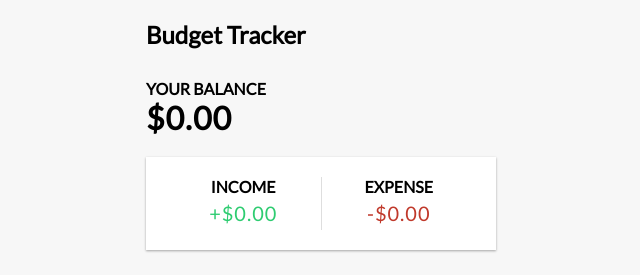
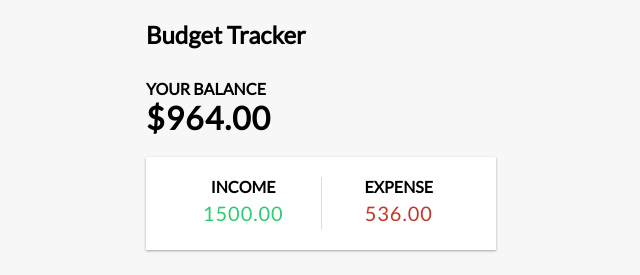
Before and after one commit to nazim806/finance-app, a React (Create React App) app in the folder personal-finance/: page / in a window 1280 px wide. Shown: the top 275 px of the page, without its empty margins (319-959 px from the left). Built offline with nearby package versions, Linux system fonts and the light colour scheme.

Commit message:
income, expense calculation

```diff
--- a/personal-finance/src/Components/Balance.js
+++ b/personal-finance/src/Components/Balance.js
@@ -1,10 +1,16 @@
-import React from "react";
+import React, { useContext } from "react";
+import { GlobalContext } from "../Context/GlobalState";
 
 export const Balance = () => {
+  const { transactions } = useContext(GlobalContext);
+
+  const amounts = transactions.map((transaction) => transaction.amount);
+  const total = amounts.reduce((acc, item) => (acc += item), 0).toFixed(2);
+
   return (
     <>
       <h4>Your Balance</h4>
-      <h1>$0.00</h1>
+      <h1>${total}</h1>
     </>
   );
 };
--- a/personal-finance/src/Components/DebitCredit.js
+++ b/personal-finance/src/Components/DebitCredit.js
@@ -1,15 +1,30 @@
-import React from "react";
+import React, { useContext } from "react";
+import { GlobalContext } from "../Context/GlobalState";
 
 export const DebitCredit = () => {
+  const { transactions } = useContext(GlobalContext);
+
+  const amounts = transactions.map((transaction) => transaction.amount);
+
+  const income = amounts
+    .filter((item) => item > 0)
+    .reduce((acc, item) => (acc += item), 0)
+    .toFixed(2);
+
+  const expense = (
+    amounts.filter((item) => item < 0).reduce((acc, item) => (acc += item), 0) *
+    -1
+  ).toFixed(2);
+
   return (
     <div className="debit-credit-container">
       <div>
         <h4>Income</h4>
-        <p className="money plus">+$0.00</p>
+        <p className="money plus">{income}</p>
       </div>
       <div>
         <h4>Expense</h4>
-        <p className="money minus">-$0.00</p>
+        <p className="money minus">{expense}</p>
       </div>
     </div>
   );
```
